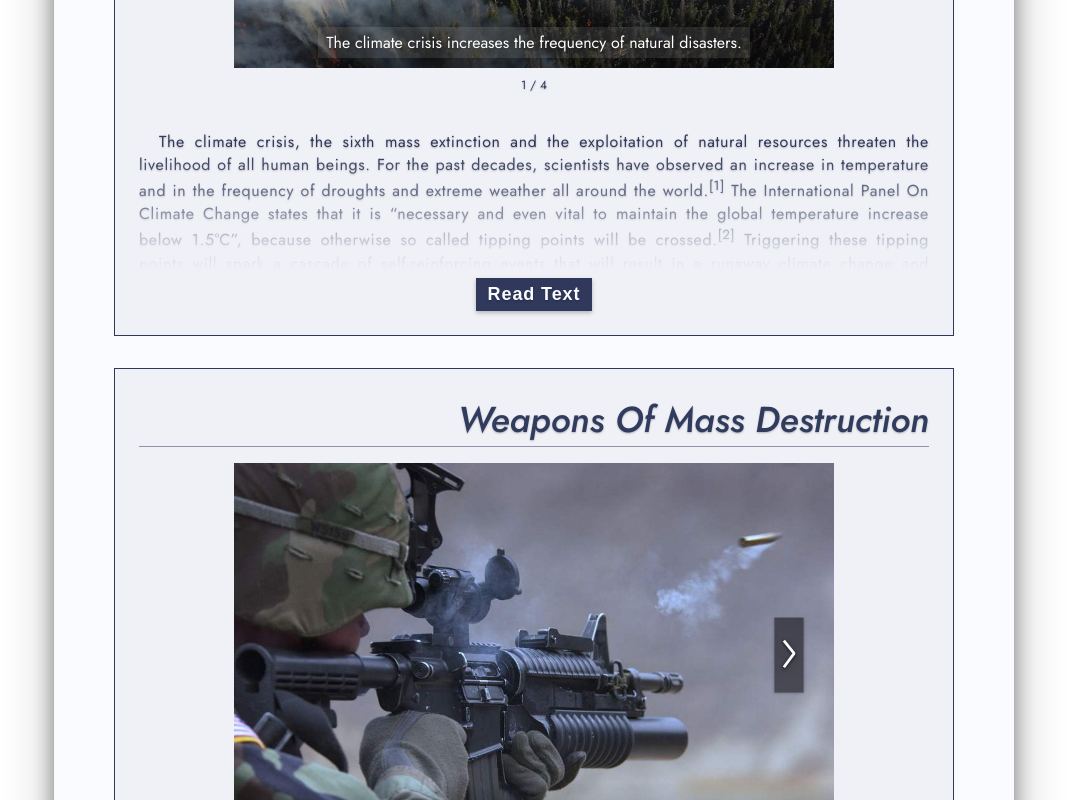
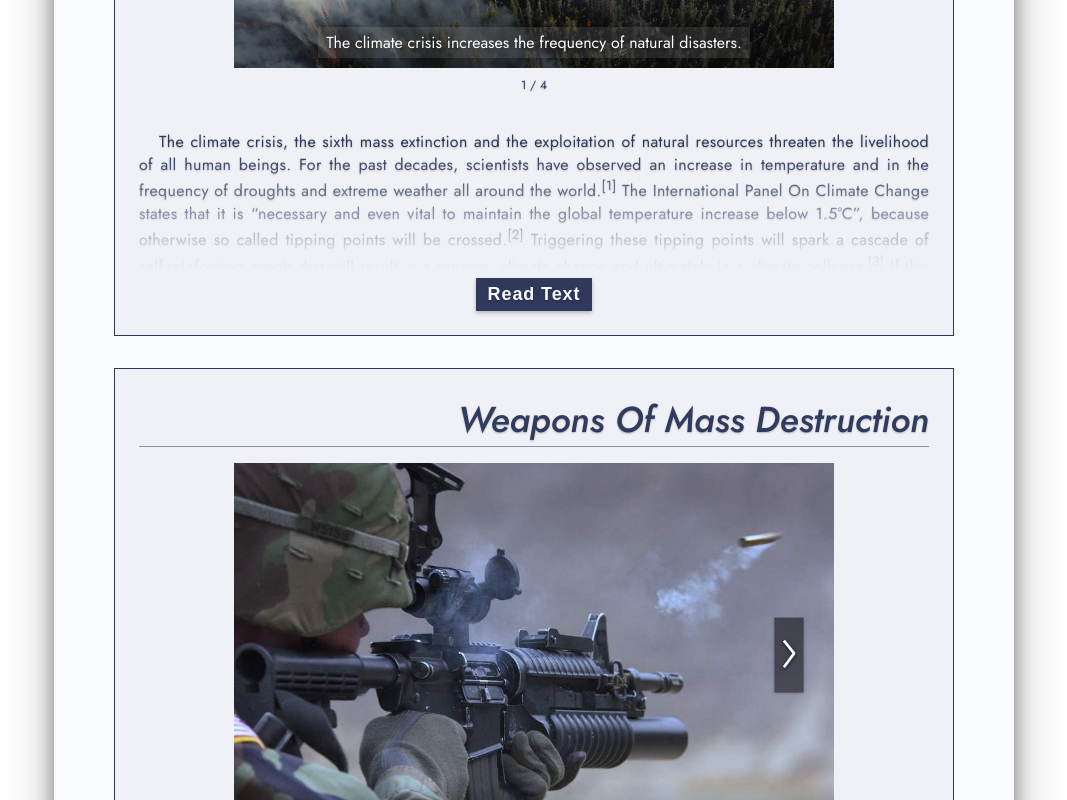
Before and after one commit to terra-utopia/terra-utopia-website, a Nuxt app: page / in a window 1280 px wide. Shown: the part 2280-3080 px from the top of the page, without its empty margins (106-1173 px from the left). Built offline with nearby package versions, Linux system fonts and the light colour scheme.

Commit message:
decreased letter spacing

```diff
--- a/assets/shared-styles.scss
+++ b/assets/shared-styles.scss
@@ -25,7 +25,7 @@ $nav-white-bg: rgba(#fff, 0.15);
 
 @mixin d-small-text {  // eg. used for infobox text content
     font-size: 16px;
-    letter-spacing: calc(0.04 * 16px);
+    letter-spacing: calc(0.02 * 16px);
     text-shadow: 0 1px 2px rgba(black, 0.25);
 }
 
```
